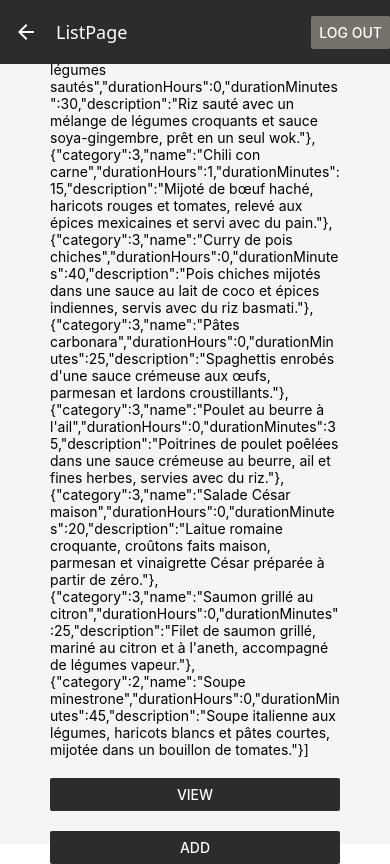
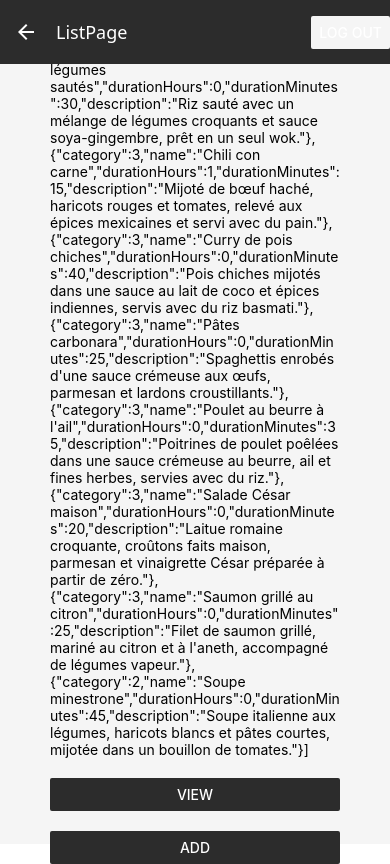
Before and after one commit to EmileSirois/Recipeasy, a React Native app: screen /ListPage in a window 390 px wide. Built offline with nearby package versions, Linux system fonts and the light colour scheme.

Commit message:
moved customTheme to style and made the colors global

```diff
--- a/App.js
+++ b/App.js
@@ -1,6 +1,6 @@
 import { NavigationContainer, DefaultTheme } from "@react-navigation/native";
 import { createNativeStackNavigator } from "@react-navigation/native-stack";
-import { styles } from "./style/Styles.js";
+import { styles, customTheme } from "./style/Styles.js";
 import { Button } from "react-native";
 import LoginPage from "./pages/LoginPage.js";
 import SignUpPage from "./pages/SignUpPage.js";
@@ -9,20 +9,9 @@ import ListPage from "./pages/ListPage.js";
 
 const Stack = createNativeStackNavigator();
 
-const MyTheme = {
-  ...DefaultTheme,
-  colors: {
-    ...DefaultTheme.colors,
-    background: "#F5F5F5", // gris presque blanc pour le fond des écrans
-    card: "#2C2C2C", // fond de l'entête (header/tab bar)
-    text: "#FFFFFF", // texte clair pour contraster avec l'entête foncée
-    border: "#2C2C2C", // pour que la bordure de l'entête matche
-  },
-};
-
 export default function App() {
   return (
-    <NavigationContainer theme={MyTheme}>
+    <NavigationContainer theme={customTheme}>
       <Stack.Navigator style={[styles.screen]} initialRouteName="LoginPage">
         <Stack.Screen name="LoginPage" component={LoginPage} />
         <Stack.Screen name="SignUpPage" component={SignUpPage} />
@@ -34,7 +23,7 @@ export default function App() {
             headerRight: () => (
               <Button
                 title="Log out"
-                color="#77716C"
+                color={customTheme.colors.background}
                 onPress={() => navigation.popTo("LoginPage")} //si le premier screen de la stack est tjrs login, poptotop?
               />
             ),
--- a/package.json
+++ b/package.json
@@ -3,9 +3,10 @@
   "version": "1.0.0",
   "main": "index.js",
   "dependencies": {
+    "@expo/vector-icons": "^15.0.2",
     "@react-native-picker/picker": "2.11.4",
-    "@react-navigation/native": "^7.4.1",
-    "@react-navigation/native-stack": "^7.19.2",
+    "@react-navigation/native": "^7.5.0",
+    "@react-navigation/native-stack": "^7.20.0",
     "expo": "~57.0.18",
     "expo-status-bar": "~57.0.1",
     "react": "19.2.3",
@@ -14,6 +15,7 @@
     "react-native-radio-buttons-group": "^3.1.0",
     "react-native-safe-area-context": "~5.7.0",
     "react-native-screens": "~4.26.0",
+    "react-native-simple-dialogs": "^3.0.1",
     "react-native-web": "^0.21.2",
     "toastify-react-native": "^7.2.3"
   },
--- a/pages/FormPage.js
+++ b/pages/FormPage.js
@@ -1,6 +1,6 @@
-import { Text, Button, TextInput, View } from "react-native";
+import { Text, Button, View } from "react-native";
 import { useState } from "react";
-import { styles } from "../style/Styles.js";
+import { styles, customTheme } from "../style/Styles.js";
 import RadioGroup from "react-native-radio-buttons-group";
 import { Picker } from "@react-native-picker/picker";
 import ToastManager, { Toast } from "toastify-react-native";
@@ -122,7 +122,7 @@ export default function MainPage({ navigation, route }) {
       {!isEdit && (
         <Button
           name="SaveButton"
-          color="#2C2C2C"
+          color={customTheme.colors.card}
           title="Save"
           onPress={handleSave}
         />
@@ -130,7 +130,7 @@ export default function MainPage({ navigation, route }) {
       {isEdit && (
         <Button
           name="DeleteButton"
-          color="#2C2C2C"
+          color={customTheme.colors.card}
           title="Delete"
           onPress={handleDelete}
         />
--- a/pages/ListPage.js
+++ b/pages/ListPage.js
@@ -1,5 +1,5 @@
 import { Text, Button, View } from "react-native";
-import { styles } from "../style/Styles.js";
+import { styles, customTheme } from "../style/Styles.js";
 import { useState, useEffect } from "react";
 import Recipes from "../data/Recipes.json";
 
@@ -35,13 +35,13 @@ export default function ListPage({ navigation, route }) {
 
       <Button
         name="ViewButton"
-        color="#2C2C2C"
+        color={customTheme.colors.card}
         title="View"
         onPress={() => handleView()} // dirige l'utilisatuer sur une recette random en mode edit
       />
       <Button
         name="AddButton"
-        color="#2C2C2C"
+        color={customTheme.colors.card}
         title="Add"
         onPress={() => handleAdd()} // dirige l'utilisatuer vers le formulaire de recette en mode add
       />
--- a/pages/LoginPage.js
+++ b/pages/LoginPage.js
@@ -1,5 +1,5 @@
 import { Text, Button, View } from "react-native";
-import { styles } from "../style/Styles.js";
+import { styles, customTheme } from "../style/Styles.js";
 import Field from "../components/Field.js";
 
 export default function LoginPage({ navigation }) {
@@ -17,7 +17,7 @@ export default function LoginPage({ navigation }) {
       <Field placeholder="Password" secureTextEntry={true} />
       <Button
         name="CreateAccountButton"
-        color="#2C2C2C"
+        color={customTheme.colors.card}
         title="Create Account"
         onPress={() => handleLogin()}
       />
@@ -29,7 +29,7 @@ export default function LoginPage({ navigation }) {
         <Text
           name="SignUpLink"
           style={{
-            color: "#2C2C2C",
+            color: customTheme.colors.card,
             textDecorationLine: "underline",
             fontSize: 15,
           }}
--- a/pages/SignUpPage.js
+++ b/pages/SignUpPage.js
@@ -1,5 +1,5 @@
 import { Button, View } from "react-native";
-import { styles } from "../style/Styles.js";
+import { styles, customTheme } from "../style/Styles.js";
 import Field from "../components/Field.js";
 
 export default function SignUpPage({ navigation }) {
@@ -14,7 +14,7 @@ export default function SignUpPage({ navigation }) {
       <Field placeholder="Password Confirmation" secureTextEntry={true} />
       <Button
         name="CreateAccountButton"
-        color="#2C2C2C"
+        color={customTheme.colors.card}
         title="Create Account"
         onPress={() => handlePressed("ListPage")}
       />
--- a/style/Styles.js
+++ b/style/Styles.js
@@ -1,4 +1,5 @@
 import { StyleSheet } from "react-native";
+import { DefaultTheme } from "@react-navigation/native";
 
 export const styles = StyleSheet.create({
   screen: {
@@ -28,3 +29,14 @@ export const styles = StyleSheet.create({
     justifyContent: "space-between",
   },
 });
+
+export const customTheme = {
+  ...DefaultTheme,
+  colors: {
+    ...DefaultTheme.colors,
+    background: "#F5F5F5", // gris presque blanc pour le fond des écrans
+    card: "#2C2C2C", // fond de l'entête (header/tab bar)
+    text: "#FFFFFF", // texte clair pour contraster avec l'entête foncée
+    border: "#2C2C2C", // pour que la bordure de l'entête matche
+  },
+};
```
Also changed, not shown: 1 other file (tests, documents, lock files or other folders).
